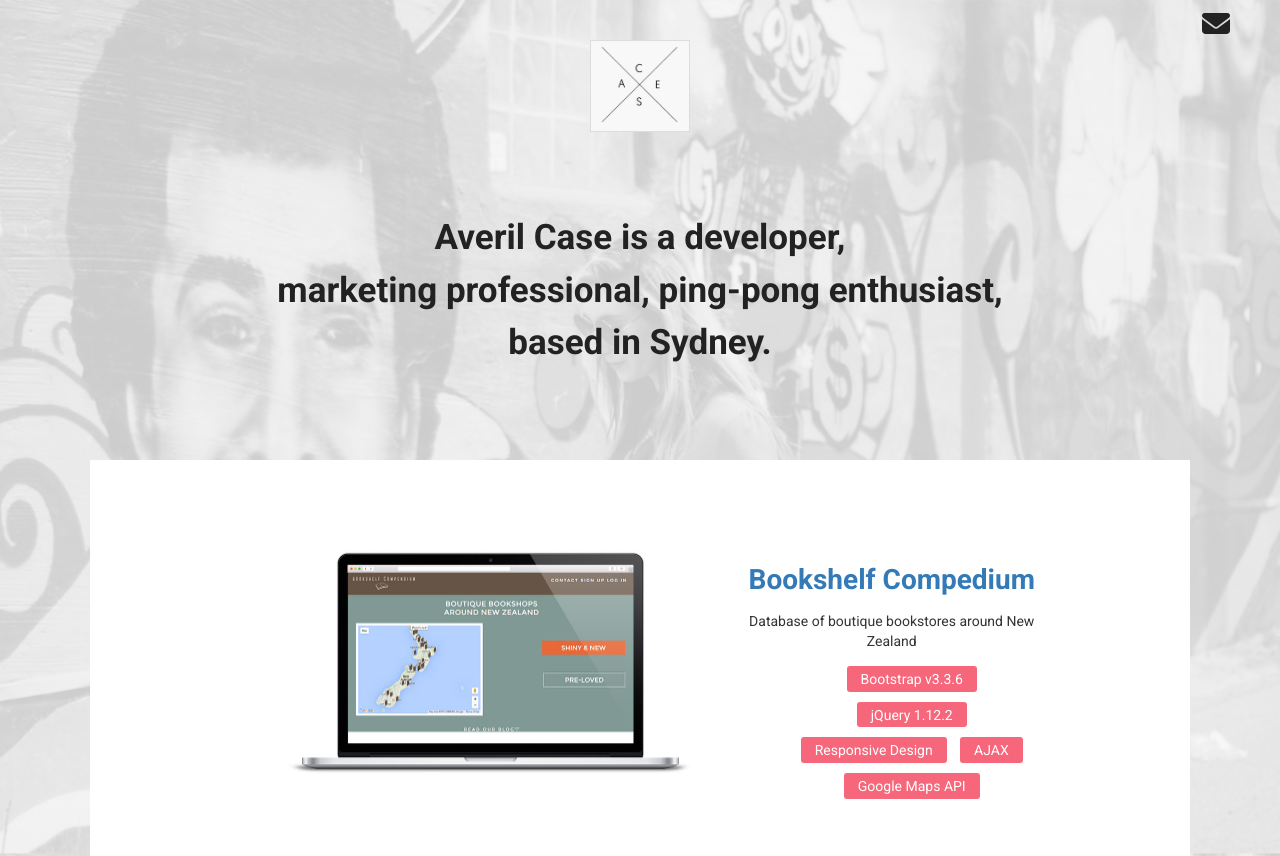
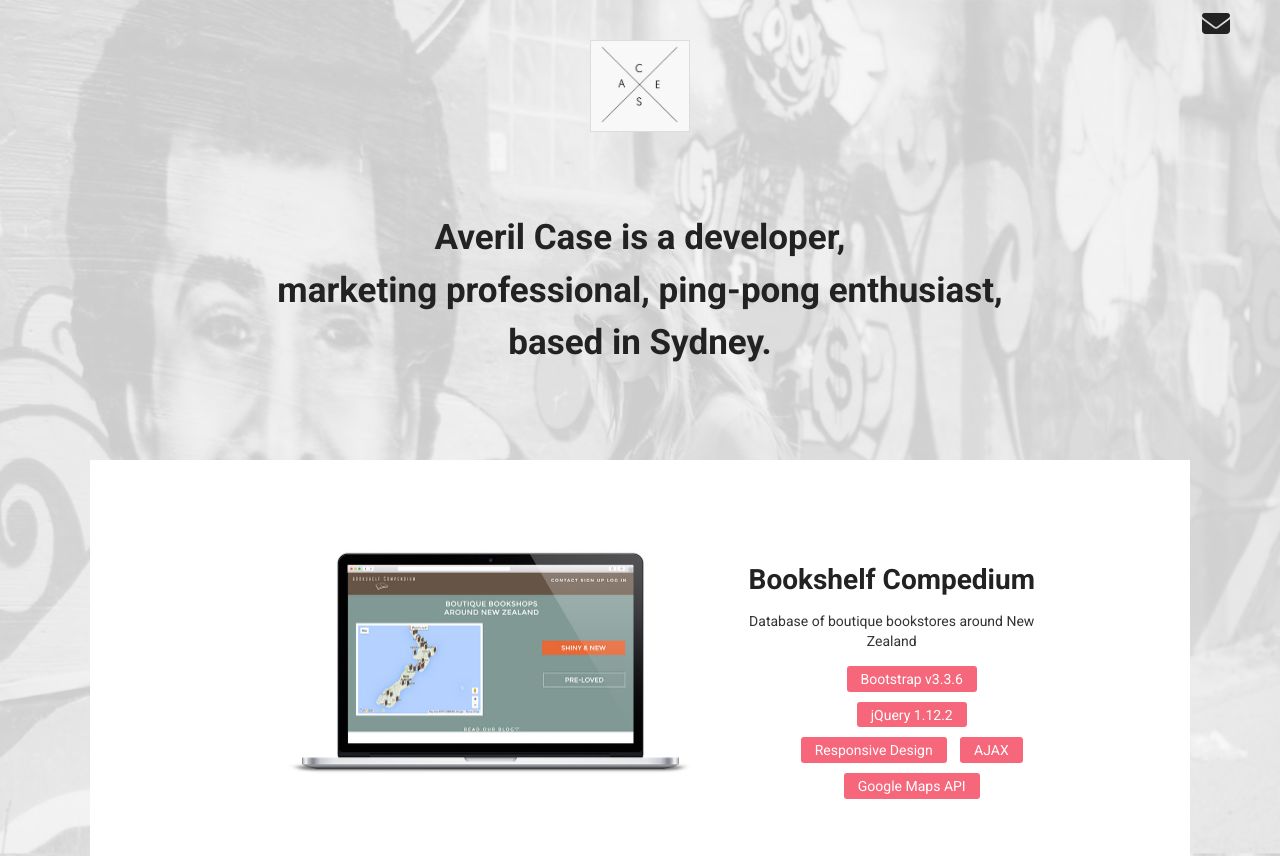
Before and after one commit to averilcase/averilcase.github.io, a plain HTML site: page index.html in a window 1280 px wide. Shown: the top 856 px of the page. Drawn offline with nearby package versions, Linux system fonts and the light colour scheme; some icons are missing.

Commit message:
Change hyperlink color

```diff
--- a/css/styles.css
+++ b/css/styles.css
@@ -92,7 +92,9 @@ img {
     line-height: 1.5em;
     font-weight: 700;
 }
-
+.img-caption a {
+	color: #222;
+}
 @media only screen and (min-width: 600px){
 
 	.icon-facebook-sign {
```
